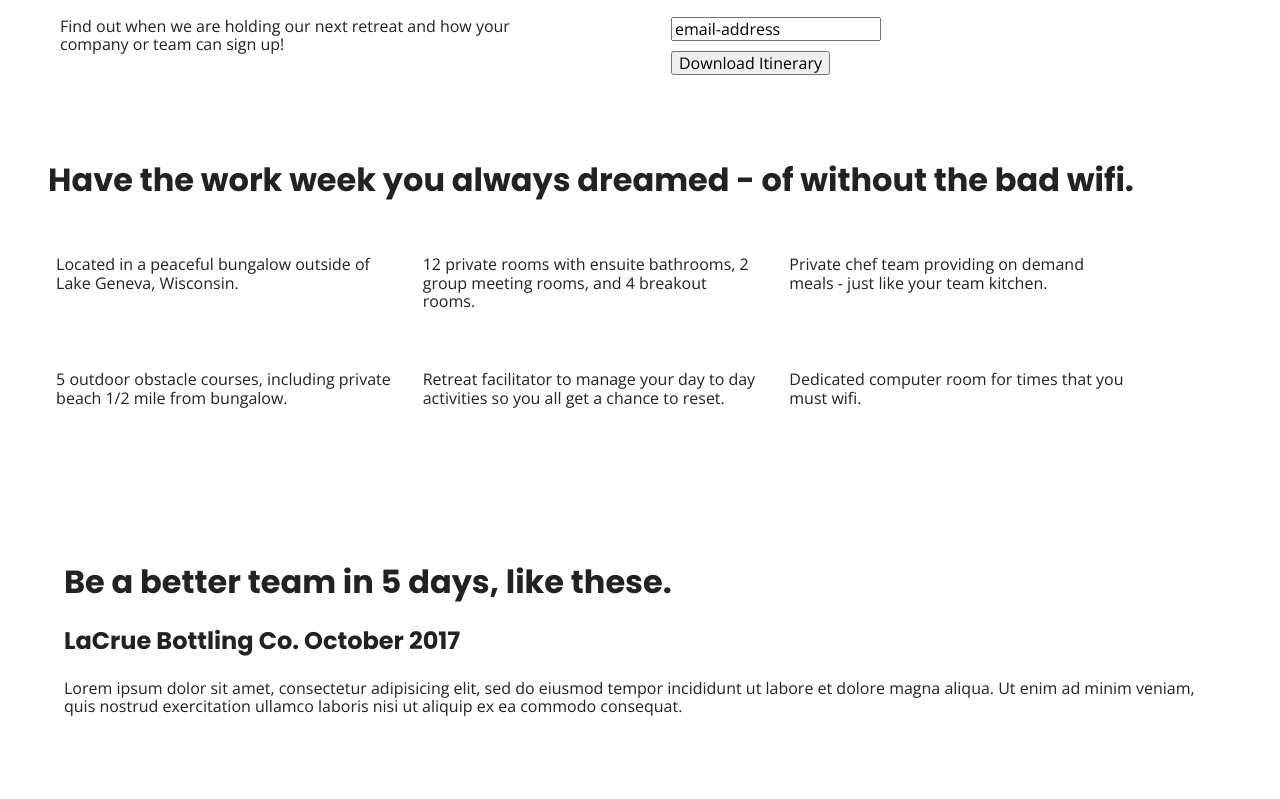
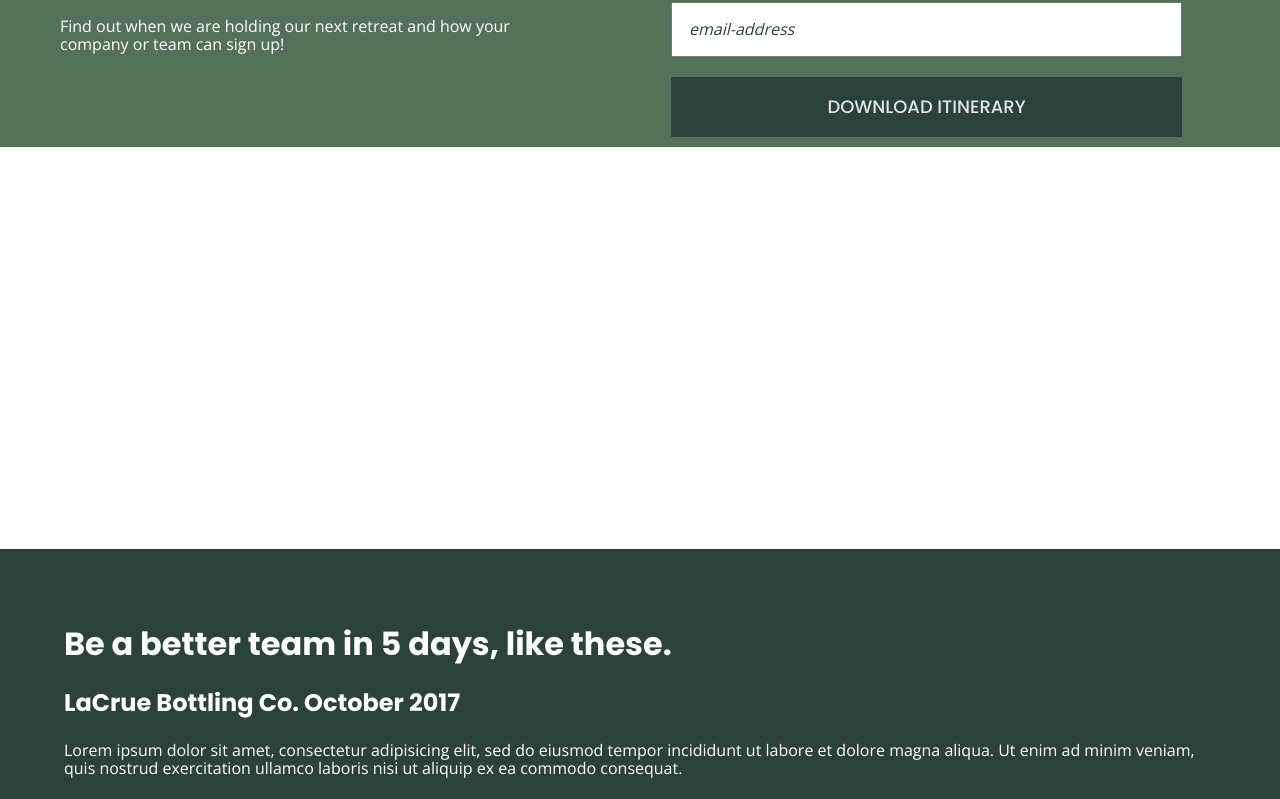
Before and after one commit to asamcclellan/unplugged-retreat, a website built with Parcel: page index.html in a window 1280 px wide. Shown: the part 441-1240 px from the top of the page. Built offline with nearby package versions, Linux system fonts and the light colour scheme.

Commit message:
add style font, bg color, some pad/margin css

```diff
--- a/css/main.css
+++ b/css/main.css
@@ -109,16 +109,21 @@ a{
 
 h1{
   font-size: 3em;
+  color: white;
 }
 
 h2{
   font-family: 'Poppins', sans-serif;
   font-size: 2em;
+  color: white;
+
 }
 
 h3, h4{
   font-family: 'Poppins', sans-serif;
   font-size: 1.5em;
+  color: white;
+
 }
 
 p{
@@ -155,7 +160,7 @@ header, footer{
 /***** Header Styles *****/
 
 header{
-
+  background-color: rgb(32,35,34);
 }
 
 header .content-wrapper{
@@ -198,6 +203,8 @@ header a{
 
 footer{
   flex-direction: column;
+  background-color: rgb(32,35,34);
+
 }
 
 footer .content-wrapper{
@@ -209,6 +216,7 @@ footer .content-wrapper{
 
 footer .contact{
   text-align: center;
+  color: white;
 }
 
 footer .social{
@@ -231,6 +239,12 @@ footer a{
   display: flex;
   justify-content: center;
   align-items: center;
+
+}
+
+aside{
+  background-color: rgb(82,113,88);
+
 }
 
 aside .content-wrapper{
@@ -239,10 +253,15 @@ aside .content-wrapper{
   align-items: center;
   flex-flow: row wrap;
   padding: 0 30px;
+
 }
 
 aside .form-description{
   padding-left: 30px;
+}
+
+aside p{
+  color: white;
 }
 
 aside input{
@@ -253,12 +272,35 @@ input{
   display: block;
 }
 
+input[type=text] {
+  box-sizing: border-box;
+  width: 100%;
+  color: #2a423a;
+  font-style: italic;
+  padding: 1em;
+}
+
+input[type=button] {
+  width: 100%;
+  padding: 20px 0;
+  margin-top: 20px;
+  background-color: #2a423a;
+  font-family: 'Poppins', Helvetica, Arial, sans-serif;
+  font-weight: 500;
+  font-size: 1.125em;
+  color: #e2e3ed;
+  border: none;
+  text-align: center;
+  text-transform: uppercase;
+}
+
 .features{
 
 }
 
 .features p{
   margin: 0;
+  color: white;
 }
 
 .features .features-items{
@@ -279,9 +321,15 @@ input{
   justify-content: center;
   align-items: center;
   flex-flow: column wrap;
+  background-color: rgb(42,66,58);
 }
 
 .reviews h3{
+
+}
+
+.reviews p{
+  color: white;
 }
 
 
@@ -293,6 +341,15 @@ input{
   align-items: center;
   flex-flow: row wrap;
   padding: 50px 20px;
+  background-color: rgb(82,113,88);
+}
+
+.mission p{
+  color: white;
+}
+
+.contact-section{
+  background-color: rgb(42,66,58);
 
 }
 
@@ -301,6 +358,12 @@ input{
   justify-content: center;
   align-items: center;
   flex-flow: column wrap;
+  margin: 0px 0px 0px 50px;
+  padding: 100px 0px 100px 0px;
+}
+
+.contact-section address{
+  color: white;
 }
 
 /***** FAQ Styles *****/
@@ -311,6 +374,7 @@ input{
   align-items: center;
   flex-flow: row wrap;
   padding: 50px 0;
+  background-color: rgb(82,113,88);
 }
 
 .faq .content-wrapper{
@@ -318,6 +382,10 @@ input{
   justify-content: center;
   align-items: center;
   flex-flow: row wrap;
+}
+
+.faq p{
+  color: white;
 }
 
 /* ==========================================================================
--- a/index.html
+++ b/index.html
@@ -61,7 +61,7 @@
         </div>
 
         <div class="form">
-          <h2>Find out more</h2>
+          <h3>Find out more</h3>
             <input type="text" name="name" value="email-address">
             <input type="button" value="Download Itinerary">
         </div>
```
